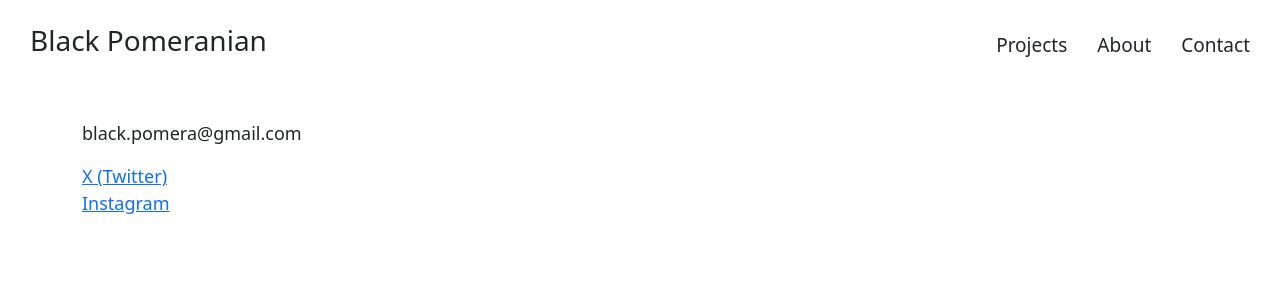
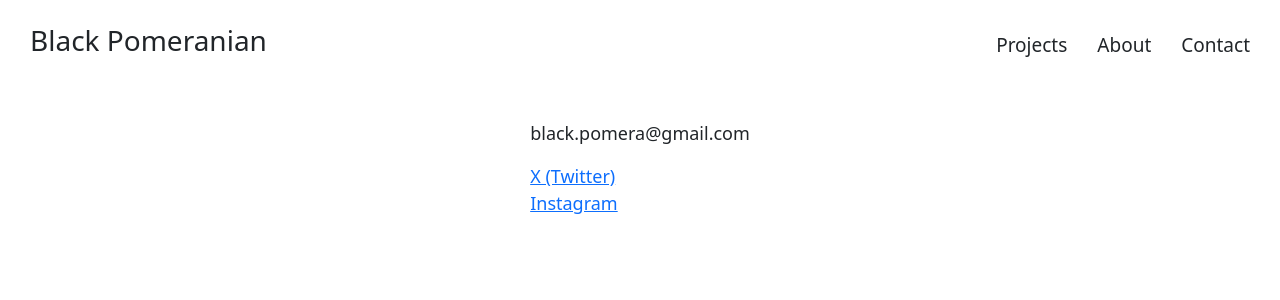
Before and after one commit to black-pomeranian/blapome-portfolio, a React (Create React App) app: page /contact in a window 1280 px wide. Shown: the top 300 px of the page. Built offline with nearby package versions, Linux system fonts and the light colour scheme.

Commit message:
文字の配置修正

```diff
--- a/src/components/Contact.js
+++ b/src/components/Contact.js
@@ -1,21 +1,17 @@
-import React from 'react'
+import React from 'react';
 
 const Contact = () => {
   return (
-    <div>
-      <div class="container">
-        <div class="row">
-          <div class="col-12"><p>black.pomera@gmail.com</p></div>
-        </div>
-        <div class="row">
-          <div class="col-12"><a href="https://twitter.com/black_pomerania">X (Twitter)</a></div>
-        </div>
-        <div class="row">
-          <div class="col-12"><a href="https://www.instagram.com/_black_pomeranian/">Instagram</a></div>
+    <div className="container">
+      <div className="row justify-content-center">
+        <div className="col-auto text-left">
+          <p>black.pomera@gmail.com</p>
+          <a href="https://twitter.com/black_pomerania">X (Twitter)</a><br />
+          <a href="https://www.instagram.com/_black_pomeranian/">Instagram</a>
         </div>
       </div>
     </div>
-  )
+  );
 }
 
-export default Contact
+export default Contact;
```
